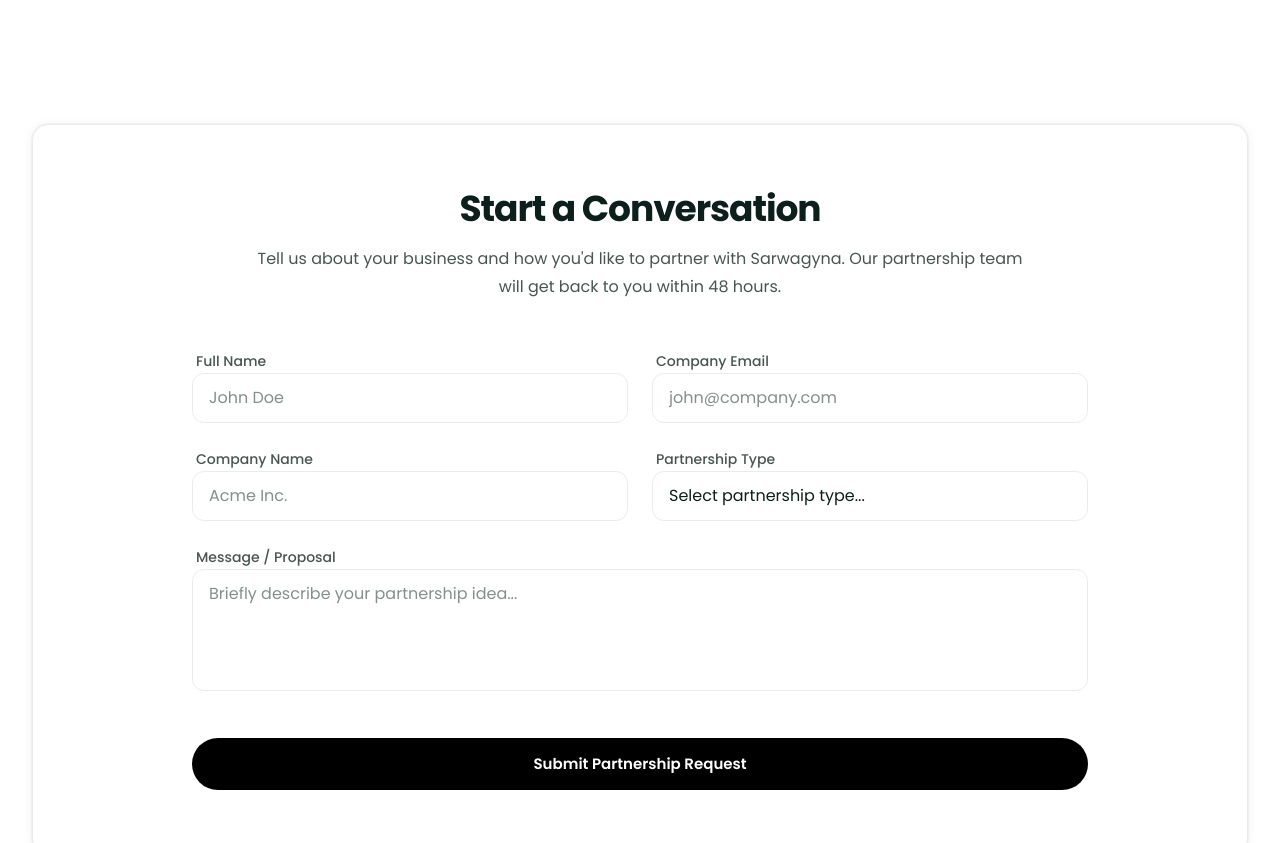
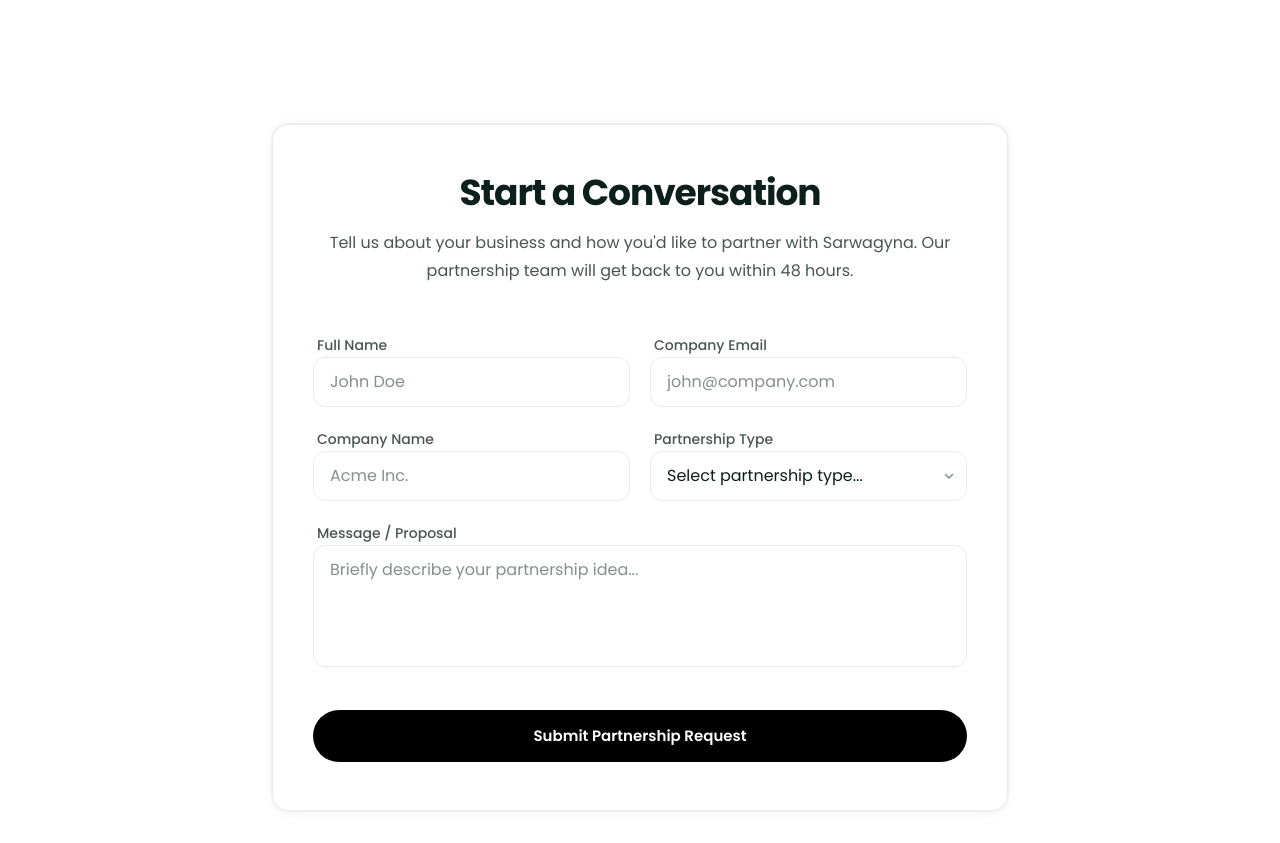
Before and after one commit to sarwagyna/Sarwagyna_v2.0, a Next.js app: page /partner in a window 1280 px wide. Shown: the part 2120-2963 px from the top of the page. Built offline with nearby package versions, Linux system fonts and the light colour scheme; no server answers.

Commit message:
feat: Add Contact, NotFound, and PartnerWithUs pages, and a ThemeToggle component.

```diff
--- a/src/pages/PartnerWithUs.tsx
+++ b/src/pages/PartnerWithUs.tsx
@@ -20,7 +20,11 @@
   }
 };
 
-export default function PartnerWithUs() {
+interface PartnerWithUsProps {
+  compact?: boolean;
+}
+
+export default function PartnerWithUs({ compact = false }: PartnerWithUsProps) {
   const [form, setForm] = useState({
     fullName: '',
     email: '',
@@ -55,9 +59,10 @@
     }
   };
   return (
-    <div className="flex flex-col min-h-screen">
+    <div className={`flex flex-col ${compact ? '' : 'min-h-screen'}`}>
 
-      {/* Hero Section */}
+      {/* Hero Section - Only show if not compact */}
+      {!compact && (
         <section className="relative min-h-[70vh] flex items-center pt-32 pb-16 overflow-hidden">
           <div className="absolute inset-0 bg-bg/5 pointer-events-none" />
 
@@ -92,8 +97,10 @@
             </motion.div>
           </div>
         </section>
+      )}
 
-      {/* Partnership Types */}
+      {/* Partnership Types - Only show if not compact */}
+      {!compact && (
         <section id="partnership-types" className="py-[120px] max-w-[1280px] mx-auto px-4 sm:px-6 lg:px-8 w-full">
           <motion.div
             initial="hidden"
@@ -141,8 +148,10 @@
             ))}
           </div>
         </section>
+      )}
 
-      {/* Why Partner Section */}
+      {/* Why Partner Section - Only show if not compact */}
+      {!compact && (
         <section className="py-[120px] bg-bg">
           <div className="max-w-[1280px] mx-auto px-4 sm:px-6 lg:px-8 w-full">
             <div className="grid grid-cols-1 lg:grid-cols-2 gap-16 items-center">
@@ -196,43 +205,49 @@
             </div>
           </div>
         </section>
+      )}
 
       {/* Contact Form Section */}
-      <section id="contact-form" className="py-[120px] max-w-[1280px] mx-auto px-4 sm:px-6 lg:px-8 w-full">
-        <div className="glass-panel rounded-3xl p-8 md:p-16 border-t border-t-border-subtle">
-          <div className="max-w-3xl mx-auto text-center mb-12">
-            <h2 className="text-4xl font-display font-bold text-text mb-4">Start a Conversation</h2>
-            <p className="text-text-secondary">Tell us about your business and how you'd like to partner with Sarwagyna. Our partnership team will get back to you within 48 hours.</p>
+      <section id="contact-form" className={`${compact ? 'py-8' : 'py-[120px]'} max-w-[800px] mx-auto px-4 sm:px-6 lg:px-8 w-full`}>
+        <div className={`glass-panel rounded-3xl ${compact ? 'px-4 py-6 md:px-6 md:py-8' : 'px-6 py-8 md:px-10 md:py-12'} border-t border-t-border-subtle`}>
+          <div className={`max-w-3xl mx-auto text-center ${compact ? 'mb-8' : 'mb-12'}`}>
+            <h2 className={`${compact ? 'text-2xl' : 'text-4xl'} font-display font-bold text-text mb-4`}>Start a Conversation</h2>
+            <p className="text-text-secondary text-sm md:text-base">Tell us about your business and how you'd like to partner with Sarwagyna. Our partnership team will get back to you within 48 hours.</p>
           </div>
 
-          <form className="grid grid-cols-1 md:grid-cols-2 gap-6 max-w-4xl mx-auto" onSubmit={handleSubmit} noValidate>
-            <div className="space-y-2">
-              <label className="text-sm font-medium text-text-secondary ml-1">Full Name</label>
-              <input name="fullName" value={form.fullName} onChange={handleChange} required type="text" placeholder="John Doe" className="w-full bg-bg/5 border border-border-subtle rounded-xl px-4 py-3 text-text focus:outline-none focus:border-border-subtle/30 transition-colors" />
+          <form className={`grid grid-cols-1 md:grid-cols-2 ${compact ? 'gap-4' : 'gap-5'} max-w-4xl mx-auto`} onSubmit={handleSubmit} noValidate>
+            <div className="space-y-1.5">
+              <label className={`${compact ? 'text-xs' : 'text-sm'} font-medium text-text-secondary ml-1`}>Full Name</label>
+              <input name="fullName" value={form.fullName} onChange={handleChange} required type="text" placeholder="John Doe" className={`w-full bg-bg/5 border border-border-subtle rounded-xl ${compact ? 'px-3 py-2 text-sm' : 'px-4 py-3'} text-text focus:outline-none focus:border-border-subtle/30 transition-colors`} />
             </div>
-            <div className="space-y-2">
-              <label className="text-sm font-medium text-text-secondary ml-1">Company Email</label>
-              <input name="email" value={form.email} onChange={handleChange} required type="email" placeholder="john@company.com" className="w-full bg-bg/5 border border-border-subtle rounded-xl px-4 py-3 text-text focus:outline-none focus:border-border-subtle/30 transition-colors" />
+            <div className="space-y-1.5">
+              <label className={`${compact ? 'text-xs' : 'text-sm'} font-medium text-text-secondary ml-1`}>Company Email</label>
+              <input name="email" value={form.email} onChange={handleChange} required type="email" placeholder="john@company.com" className={`w-full bg-bg/5 border border-border-subtle rounded-xl ${compact ? 'px-3 py-2 text-sm' : 'px-4 py-3'} text-text focus:outline-none focus:border-border-subtle/30 transition-colors`} />
             </div>
-            <div className="space-y-2">
-              <label className="text-sm font-medium text-text-secondary ml-1">Company Name</label>
-              <input name="companyName" value={form.companyName} onChange={handleChange} required type="text" placeholder="Acme Inc." className="w-full bg-bg/5 border border-border-subtle rounded-xl px-4 py-3 text-text focus:outline-none focus:border-border-subtle/30 transition-colors" />
+            <div className="space-y-1.5">
+              <label className={`${compact ? 'text-xs' : 'text-sm'} font-medium text-text-secondary ml-1`}>Company Name</label>
+              <input name="companyName" value={form.companyName} onChange={handleChange} required type="text" placeholder="Acme Inc." className={`w-full bg-bg/5 border border-border-subtle rounded-xl ${compact ? 'px-3 py-2 text-sm' : 'px-4 py-3'} text-text focus:outline-none focus:border-border-subtle/30 transition-colors`} />
             </div>
-            <div className="space-y-2">
-              <label className="text-sm font-medium text-text-secondary ml-1">Partnership Type</label>
-              <select name="partnershipType" value={form.partnershipType} onChange={handleChange} required className="w-full bg-bg/5 border border-border-subtle rounded-xl px-4 py-3 text-text focus:outline-none focus:border-border-subtle/30 transition-colors appearance-none">
+            <div className="space-y-1.5">
+              <label className={`${compact ? 'text-xs' : 'text-sm'} font-medium text-text-secondary ml-1`}>Partnership Type</label>
+              <div className="relative">
+                <select name="partnershipType" value={form.partnershipType} onChange={handleChange} required className={`w-full bg-bg/5 border border-border-subtle rounded-xl ${compact ? 'px-3 py-2 text-sm' : 'px-4 py-3'} text-text focus:outline-none focus:border-border-subtle/30 transition-colors appearance-none`}>
                   <option value="">Select partnership type...</option>
                   <option value="Technology Partner">Technology Partner</option>
                   <option value="Channel Partner">Channel Partner</option>
                   <option value="Other">Other</option>
                 </select>
+                <div className="absolute right-3 top-1/2 -translate-y-1/2 pointer-events-none opacity-50">
+                  <svg width="12" height="12" viewBox="0 0 12 12" fill="none" xmlns="http://www.w3.org/2000/svg"><path d="M2.5 4.5L6 8L9.5 4.5" stroke="currentColor" strokeWidth="1.5" strokeLinecap="round" strokeLinejoin="round" /></svg>
                 </div>
-            <div className="md:col-span-2 space-y-2">
-              <label className="text-sm font-medium text-text-secondary ml-1">Message / Proposal</label>
-              <textarea name="message" value={form.message} onChange={handleChange} required rows={4} placeholder="Briefly describe your partnership idea..." className="w-full bg-bg/5 border border-border-subtle rounded-xl px-4 py-3 text-text focus:outline-none focus:border-border-subtle/30 transition-colors resize-none"></textarea>
               </div>
-            <div className="md:col-span-2 mt-4">
-              <button type="submit" disabled={status.loading} className="glass-button-primary w-full py-4 text-lg font-bold disabled:opacity-60">
+            </div>
+            <div className="md:col-span-2 space-y-1.5">
+              <label className={`${compact ? 'text-xs' : 'text-sm'} font-medium text-text-secondary ml-1`}>Message / Proposal</label>
+              <textarea name="message" value={form.message} onChange={handleChange} required rows={compact ? 3 : 4} placeholder="Briefly describe your partnership idea..." className={`w-full bg-bg/5 border border-border-subtle rounded-xl ${compact ? 'px-3 py-2 text-sm' : 'px-4 py-3'} text-text focus:outline-none focus:border-border-subtle/30 transition-colors resize-none`}></textarea>
+            </div>
+            <div className={`md:col-span-2 ${compact ? 'mt-2' : 'mt-4'}`}>
+              <button type="submit" disabled={status.loading} className={`glass-button-primary w-full ${compact ? 'py-3 text-base' : 'py-4 text-lg'} font-bold disabled:opacity-60`}>
                 {status.loading ? 'Submitting...' : 'Submit Partnership Request'}
               </button>
               {status.error && <p className="text-[12px] text-center text-red-400 mt-3">{status.error}</p>}
```
Lines whose indentation alone changed are shown as unchanged.
